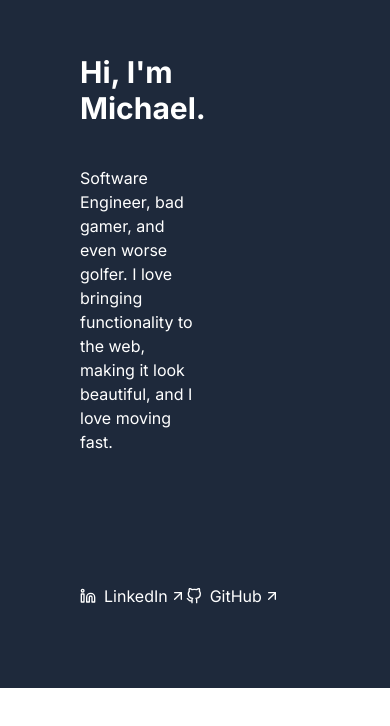
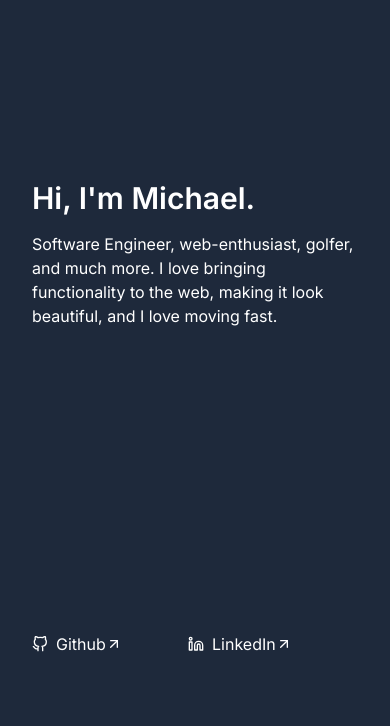
Before and after one commit to Jacobsmi/portfolio, a Next.js app: page / in a window 390 px wide. Shown: the part 156-882 px from the top of the page. Before the commit the page ends 844 px from the top, so only its background shows below. Built offline with nearby package versions, Linux system fonts and the light colour scheme.

Commit message:
Responsiveness

```diff
--- a/src/app/page.tsx
+++ b/src/app/page.tsx
@@ -4,40 +4,38 @@ import { FiArrowUpRight, FiGithub, FiLinkedin } from "react-icons/fi";
 export default function Home() {
   return (
     <div>
-      {/* First Section */}
-      <div className="h-screen w-full flex bg-slate-800 p-20">
-        <div className="w-1/2 flex flex-col justify-between">
+      <div className="flex flex-col md:flex-row">
+        <div className="bg-slate-800 h-screen w-full p-8 md:p-12 flex flex-col justify-between">
           <div></div>
-          <div className="text-white">
-            <div className="text-3xl lg:text-6xl xl:text-7xl font-bold">
+          <div>
+            <div className="text-3xl sm:text-4xl lg:text-6xl font-semibold text-white">
               Hi, I&apos;m Michael.
             </div>
-            <div className="mt-10 text-md lg:text-lg xl:text-2xl">
-              Software Engineer, bad gamer, and even worse golfer. I love
+            <div className="text-white sm:text-lg lg:text-xl mt-4">
+              Software Engineer, web-enthusiast, golfer, and much more. I love
               bringing functionality to the web, making it look beautiful, and I
               love moving fast.
             </div>
           </div>
-          <div className="flex justify-between">
+          <div className="flex items-center justify-between">
             <Link
-              href={"https://www.linkedin.com/in/michael-jacobs1/"}
+              href={"https://github.com/Jacobsmi"}
               className="flex items-center text-white hover:underline"
             >
-              <FiLinkedin className="mr-2" />
-              LinkedIn
-              <FiArrowUpRight className="ml-0.5" />
+              <FiGithub className="mr-2" /> Github
+              <FiArrowUpRight />
             </Link>
             <Link
               href={"https://github.com/Jacobsmi"}
               className="flex items-center text-white hover:underline"
             >
-              <FiGithub className="mr-2" />
-              GitHub
-              <FiArrowUpRight className="ml-0.5" />
+              <FiLinkedin className="mr-2" /> LinkedIn
+              <FiArrowUpRight />
             </Link>
             <div></div>
           </div>
         </div>
+        <div className="bg-slate-800 h-screen w-full"></div>
       </div>
     </div>
   );
```
